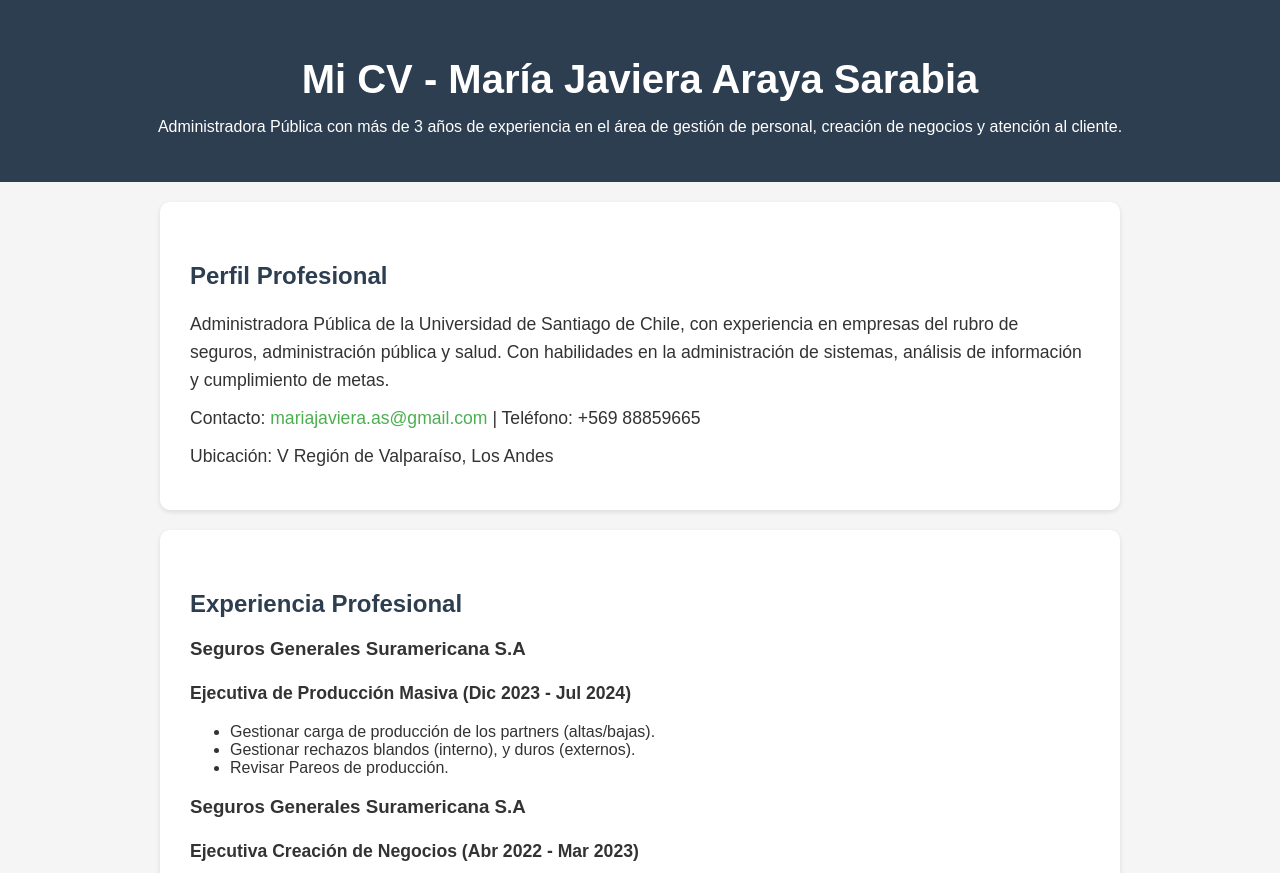
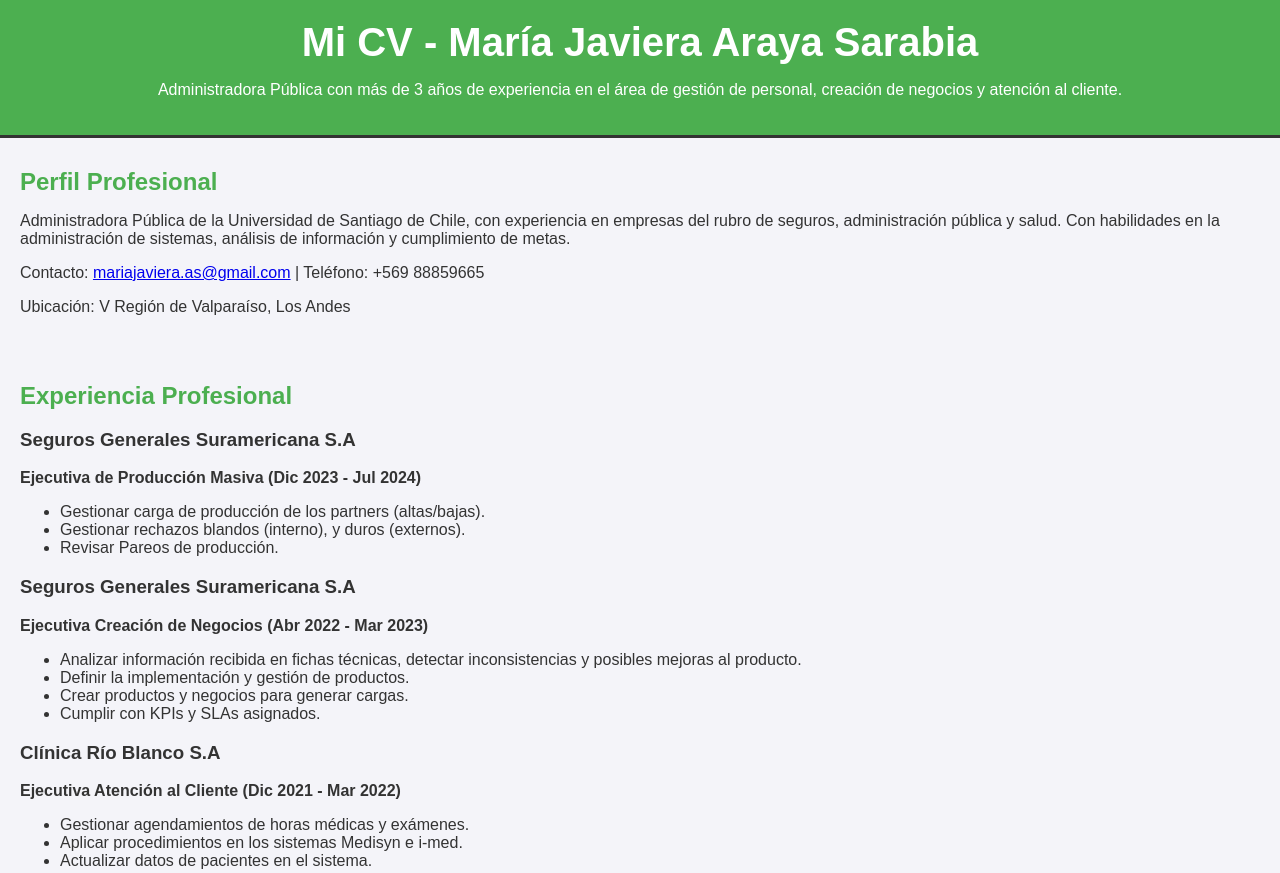
Before and after one commit to Jarayasarabia1/Proyecto-Bootcamp-Especialidad-Ciencia-de-Datos, a plain HTML site: page index.html in a window 1280 px wide. Shown: the top 873 px of the page. Drawn offline with Linux system fonts and the light colour scheme.

Commit message:
Update style.css

```diff
--- a/style.css
+++ b/style.css
@@ -1,63 +1,44 @@
 body {
     font-family: Arial, sans-serif;
-    background-color: #f5f5f5; /* Color de fondo más suave */
+    background-color: #f4f4f9;
     color: #333;
     margin: 0;
     padding: 0;
 }
 
 header {
-    background-color: #2D3E50; /* Cambio de color de encabezado */
+    background-color: #4CAF50;
     color: white;
-    padding: 30px;
+    padding: 20px;
     text-align: center;
+    border-bottom: 3px solid #333;  /* Agrega una línea debajo */
 }
 
 h1 {
     font-size: 2.5em;
-    margin-bottom: 10px;
+    margin: 0;  /* Eliminar el margen del título */
 }
 
 h2 {
-    color: #2D3E50; /* Color para los subtítulos */
-    margin-top: 30px;
+    color: #4CAF50;
+    margin: 10px 0;
 }
 
 section {
-    padding: 30px;
-    max-width: 900px;
-    margin: 0 auto;
-    background-color: white;
-    box-shadow: 0 2px 5px rgba(0, 0, 0, 0.1); /* Sombra para dar profundidad */
-    border-radius: 10px;
-    margin-top: 20px;
+    padding: 20px;
 }
 
-section p {
-    font-size: 1.1em;
-    line-height: 1.6;
-    margin: 10px 0;
+.profile {
+    text-align: left;  /* Alinea el perfil a la izquierda */
+    margin-top: 20px;
+    font-size: 1.2em;
 }
 
-a {
-    color: #4CAF50; /* Color verde para enlaces */
+.profile p {
+    margin: 5px 0;
+}
+
+.profile a {
+    color: #4CAF50;
     text-decoration: none;
 }
-
-a:hover {
-    text-decoration: underline;
-}
-
-@media (max-width: 768px) {
-    header {
-        padding: 20px;
-    }
-
-    h1 {
-        font-size: 2em;
-    }
-
-    section {
-        padding: 20px;
-    }
-}
```
